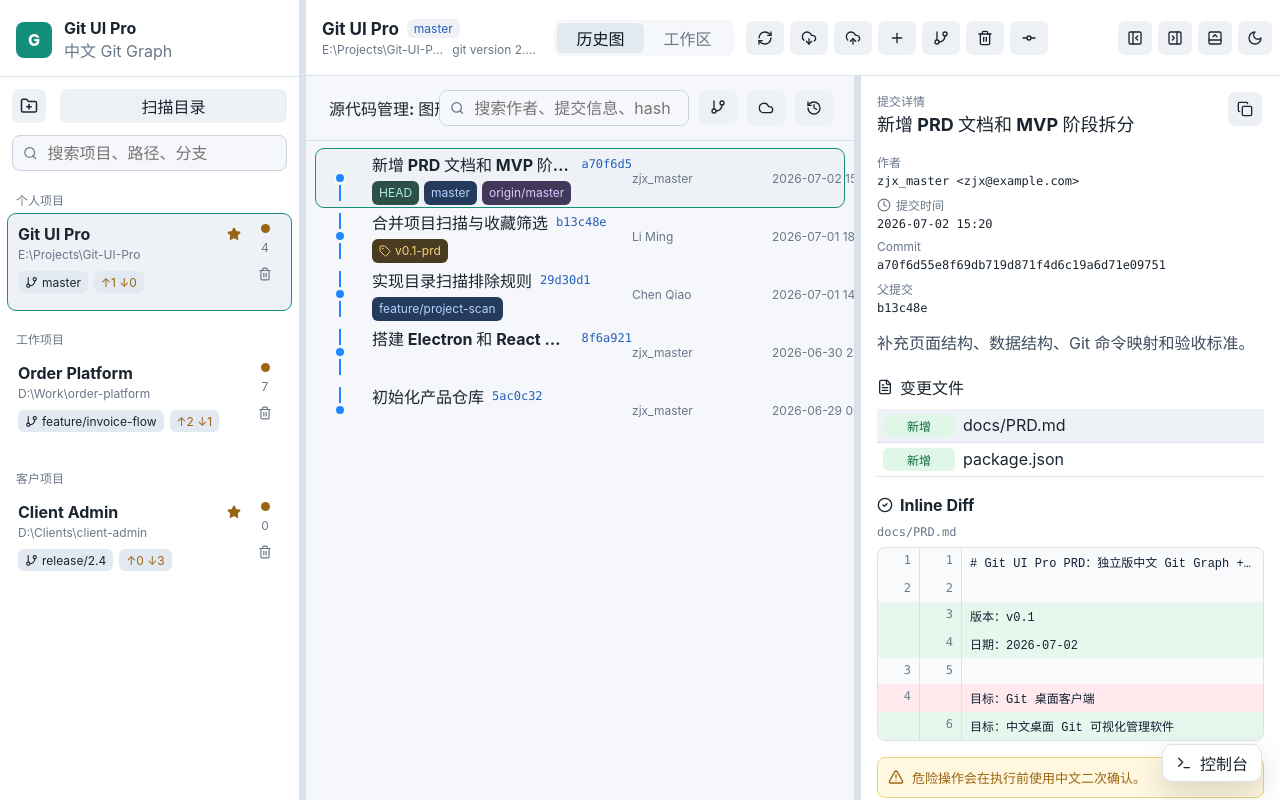
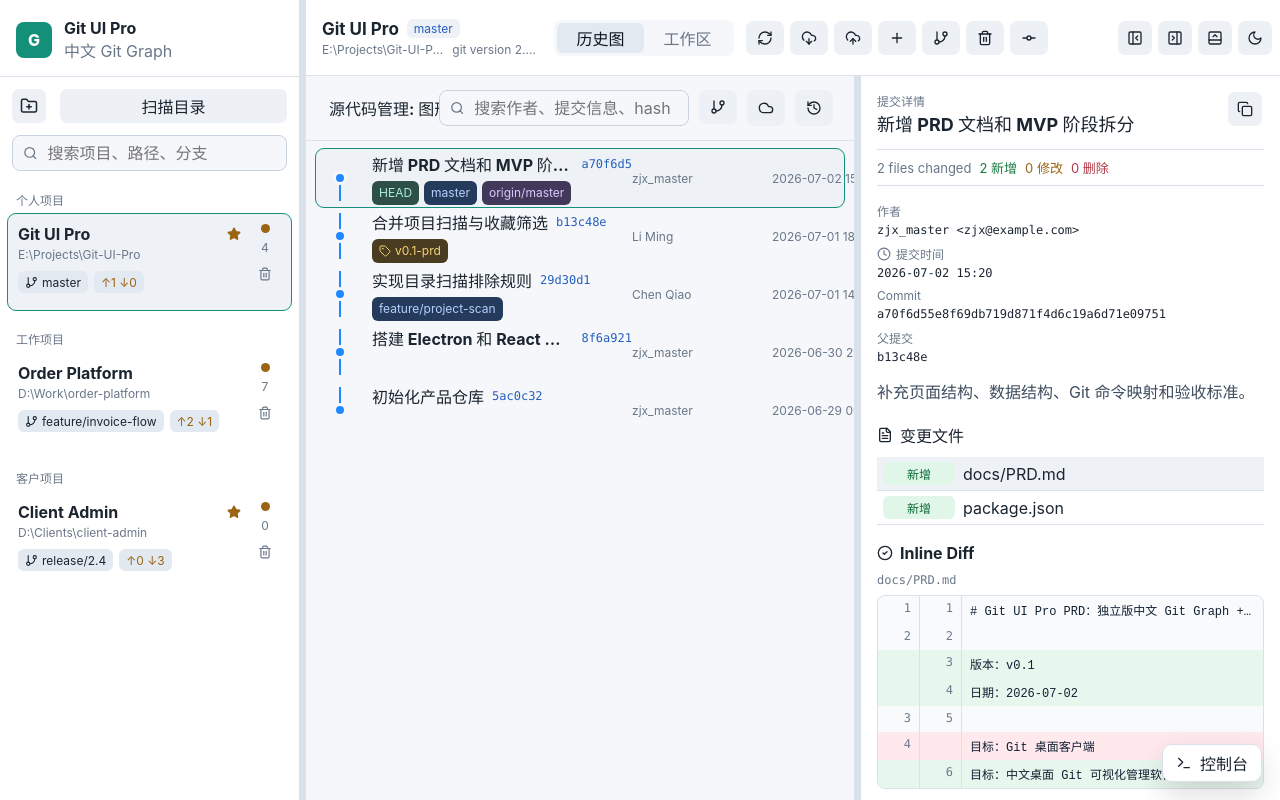
Before and after one commit to zjx150504-lgtm/Git_UI_Pro, a React (Vite) app: page / in a window 1280 px wide. Built offline with nearby package versions, Linux system fonts and the light colour scheme.

Commit message:
1：提交详情正文支持格式化数字编号列表。 2：类似插件那样把 1. 2. 3. 拆成逐行列表，不再挤成一整段。 3：新增提交文件统计条：files changed / 新增 / 修改 / 删除。 4：调整正文、统计和元信息间距，右侧详情更清晰。

```diff
--- a/src/components/DetailPanel.tsx
+++ b/src/components/DetailPanel.tsx
@@ -17,6 +17,8 @@ export function DetailPanel({ commit, diffLines, selectedFilePath, onSelectFile
     );
   }
 
+  const fileStats = getFileStats(commit.files);
+
   return (
     <aside className="detail-panel">
       <div className="panel-header">
@@ -29,6 +31,13 @@ export function DetailPanel({ commit, diffLines, selectedFilePath, onSelectFile
         </button>
       </div>
 
+      <div className="commit-summary-card">
+        <span>{commit.files.length} files changed</span>
+        <span className="summary-added">{fileStats.added} 新增</span>
+        <span className="summary-modified">{fileStats.modified} 修改</span>
+        <span className="summary-deleted">{fileStats.deleted} 删除</span>
+      </div>
+
       <div className="commit-meta">
         <MetaItem label="作者" value={`${commit.authorName} <${commit.authorEmail}>`} />
         <MetaItem label="提交时间" value={commit.authorDate} icon={<Clock size={14} />} />
@@ -36,7 +45,7 @@ export function DetailPanel({ commit, diffLines, selectedFilePath, onSelectFile
         <MetaItem label="父提交" value={commit.parents.length > 0 ? commit.parents.join(", ") : "无"} />
       </div>
 
-      {commit.body ? <p className="commit-body">{commit.body}</p> : null}
+      {commit.body ? <FormattedCommitBody body={commit.body} /> : null}
 
       <section className="changed-files">
         <div className="section-title">
@@ -75,6 +84,39 @@ export function DetailPanel({ commit, diffLines, selectedFilePath, onSelectFile
   );
 }
 
+function FormattedCommitBody({ body }: { body: string }) {
+  const lines = body
+    .split(/\r?\n/)
+    .map((line) => line.trim())
+    .filter(Boolean);
+
+  if (lines.length === 0) {
+    return null;
+  }
+
+  const numberedItems = lines
+    .map((line) => line.match(/^(\d+)[.)、]\s*(.+)$/))
+    .filter((match): match is RegExpMatchArray => Boolean(match));
+
+  if (numberedItems.length === lines.length) {
+    return (
+      <ol className="commit-body-list">
+        {numberedItems.map((match) => (
+          <li key={`${match[1]}-${match[2]}`}>{match[2]}</li>
+        ))}
+      </ol>
+    );
+  }
+
+  return (
+    <div className="commit-body-block">
+      {lines.map((line, index) => (
+        <p key={`${index}-${line}`}>{line}</p>
+      ))}
+    </div>
+  );
+}
+
 function MetaItem({ label, value, icon }: { label: string; value: string; icon?: React.ReactNode }) {
   return (
     <div className="meta-item">
@@ -110,3 +152,19 @@ function statusLabel(status: ChangedFile["status"]): string {
 
   return labels[status];
 }
+
+function getFileStats(files: ChangedFile[]) {
+  return files.reduce(
+    (stats, file) => {
+      if (file.status === "added" || file.status === "untracked") {
+        stats.added += 1;
+      } else if (file.status === "deleted") {
+        stats.deleted += 1;
+      } else {
+        stats.modified += 1;
+      }
+      return stats;
+    },
+    { added: 0, modified: 0, deleted: 0 }
+  );
+}
--- a/src/styles/app.css
+++ b/src/styles/app.css
@@ -871,6 +871,31 @@ button {
   line-height: 1.35;
 }
 
+.commit-summary-card {
+  display: flex;
+  flex-wrap: wrap;
+  gap: 8px;
+  align-items: center;
+  margin-top: 12px;
+  border-top: 1px solid var(--border);
+  border-bottom: 1px solid var(--border);
+  padding: 8px 0;
+  color: var(--muted);
+  font-size: 13px;
+}
+
+.summary-added {
+  color: var(--success);
+}
+
+.summary-modified {
+  color: var(--warning);
+}
+
+.summary-deleted {
+  color: var(--danger);
+}
+
 .commit-meta {
   display: grid;
   gap: 8px;
@@ -901,6 +926,27 @@ button {
   margin: 16px 0 0;
   color: var(--muted-strong);
   line-height: 1.6;
+}
+
+.commit-body-list,
+.commit-body-block {
+  margin: 16px 0 0;
+  color: var(--muted-strong);
+  line-height: 1.55;
+}
+
+.commit-body-list {
+  display: grid;
+  gap: 6px;
+  padding-left: 24px;
+}
+
+.commit-body-list li {
+  padding-left: 2px;
+}
+
+.commit-body-block p {
+  margin: 0 0 8px;
 }
 
 .changed-files,
```
